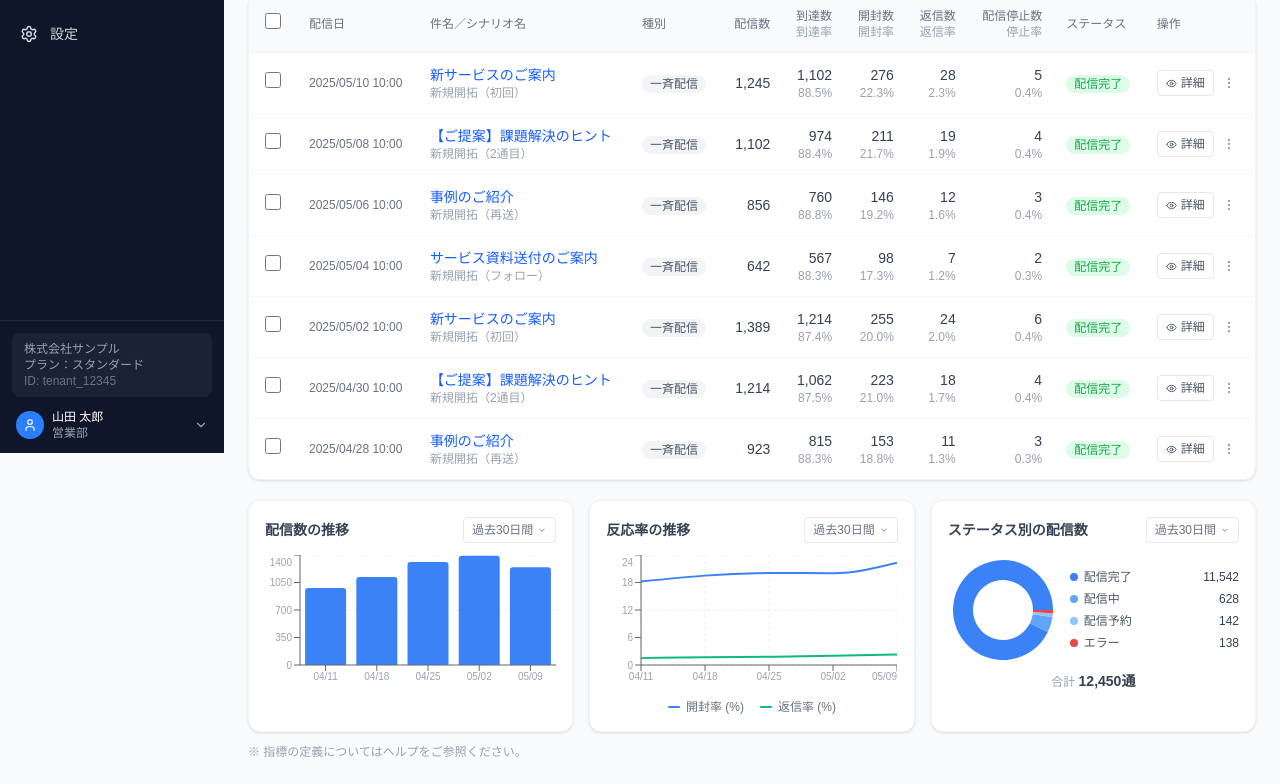
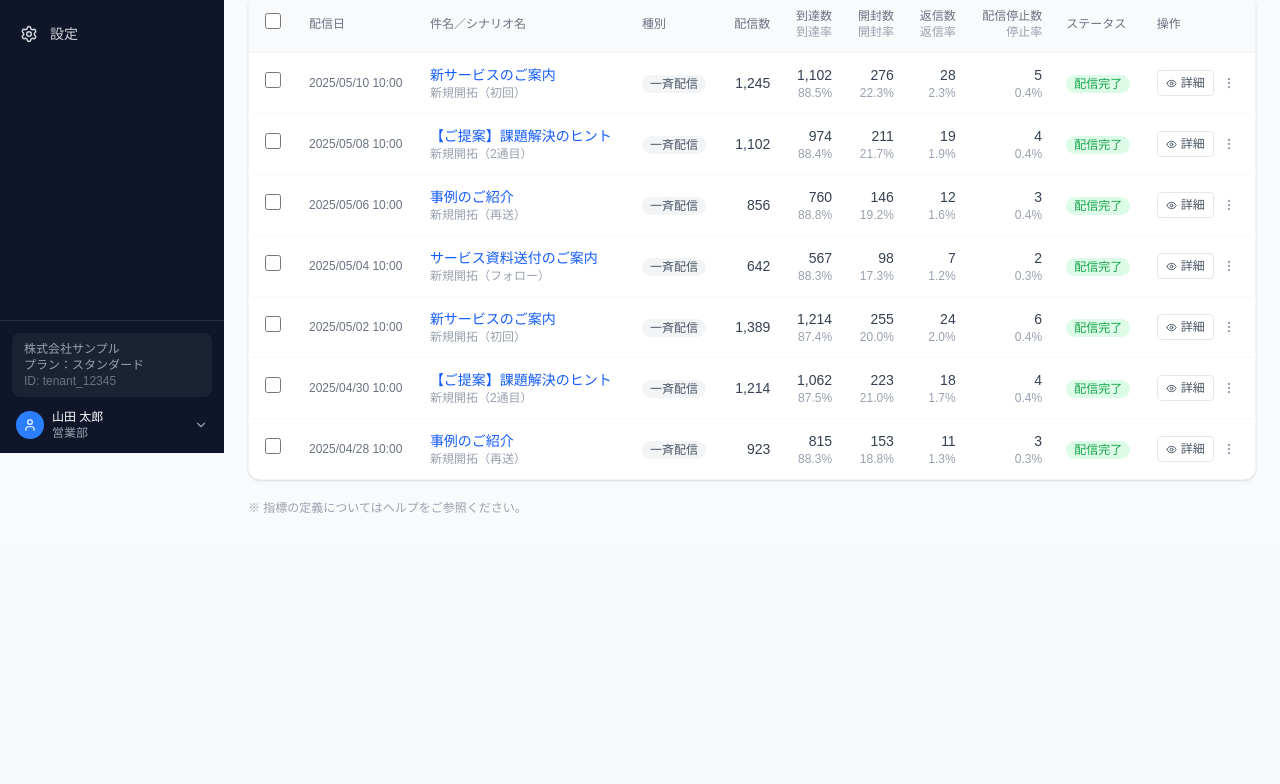
Before and after one commit to nn-nissy1010/freshbound, a Next.js app: page /delivery-history in a window 1280 px wide. Shown: the part 347-1131 px from the top of the page. After the commit the page ends 887 px from the top, so only its background shows below. Built offline with nearby package versions, Linux system fonts and the light colour scheme.

Commit message:
fix: remove bottom charts section from delivery history

```diff
--- a/src/app/(app)/delivery-history/page.tsx
+++ b/src/app/(app)/delivery-history/page.tsx
@@ -290,95 +290,6 @@ export default function DeliveryHistoryPage() {
         </table>
       </div>
 
-      {/* Bottom Charts */}
-      <div className="grid grid-cols-3 gap-4">
-        {/* Bar Chart */}
-        <div className="bg-white rounded-xl border border-gray-100 p-4 shadow-sm">
-          <div className="flex items-center justify-between mb-3">
-            <h3 className="text-sm font-semibold text-gray-700">配信数の推移</h3>
-            <button className="text-xs border border-gray-200 rounded px-2 py-1 text-gray-500 hover:bg-gray-50 flex items-center gap-1">
-              過去30日間
-              <svg width="10" height="10" viewBox="0 0 24 24" fill="none" stroke="currentColor" strokeWidth="2"><path d="M6 9l6 6 6-6"/></svg>
-            </button>
-          </div>
-          <ResponsiveContainer width="100%" height={140}>
-            <BarChart data={barData} margin={{ top: 0, right: 0, left: -25, bottom: 0 }}>
-              <CartesianGrid strokeDasharray="3 3" stroke="#f0f0f0" vertical={false} />
-              <XAxis dataKey="date" tick={{ fontSize: 10, fill: '#9ca3af' }} />
-              <YAxis tick={{ fontSize: 10, fill: '#9ca3af' }} />
-              <Tooltip contentStyle={{ fontSize: 11, borderRadius: 6 }} />
-              <Bar dataKey="配信" fill="#3b82f6" radius={[3, 3, 0, 0]} />
-            </BarChart>
-          </ResponsiveContainer>
-        </div>
-
-        {/* Line Chart */}
-        <div className="bg-white rounded-xl border border-gray-100 p-4 shadow-sm">
-          <div className="flex items-center justify-between mb-3">
-            <h3 className="text-sm font-semibold text-gray-700">反応率の推移</h3>
-            <button className="text-xs border border-gray-200 rounded px-2 py-1 text-gray-500 hover:bg-gray-50 flex items-center gap-1">
-              過去30日間
-              <svg width="10" height="10" viewBox="0 0 24 24" fill="none" stroke="currentColor" strokeWidth="2"><path d="M6 9l6 6 6-6"/></svg>
-            </button>
-          </div>
-          <ResponsiveContainer width="100%" height={140}>
-            <LineChart data={lineData} margin={{ top: 0, right: 0, left: -25, bottom: 0 }}>
-              <CartesianGrid strokeDasharray="3 3" stroke="#f0f0f0" />
-              <XAxis dataKey="date" tick={{ fontSize: 10, fill: '#9ca3af' }} />
-              <YAxis tick={{ fontSize: 10, fill: '#9ca3af' }} />
-              <Tooltip contentStyle={{ fontSize: 11, borderRadius: 6 }} />
-              <Line type="monotone" dataKey="開封率" stroke="#3b82f6" strokeWidth={2} dot={false} name="開封率 (%)" />
-              <Line type="monotone" dataKey="返信率" stroke="#10b981" strokeWidth={2} dot={false} name="返信率 (%)" />
-            </LineChart>
-          </ResponsiveContainer>
-          <div className="flex items-center gap-4 mt-1 justify-center">
-            {[{ label: '開封率 (%)', color: '#3b82f6' }, { label: '返信率 (%)', color: '#10b981' }].map(l => (
-              <div key={l.label} className="flex items-center gap-1.5">
-                <div className="w-3 h-0.5 rounded" style={{ backgroundColor: l.color }} />
-                <span className="text-xs text-gray-500">{l.label}</span>
-              </div>
-            ))}
-          </div>
-        </div>
-
-        {/* Status Pie */}
-        <div className="bg-white rounded-xl border border-gray-100 p-4 shadow-sm">
-          <div className="flex items-center justify-between mb-3">
-            <h3 className="text-sm font-semibold text-gray-700">ステータス別の配信数</h3>
-            <button className="text-xs border border-gray-200 rounded px-2 py-1 text-gray-500 hover:bg-gray-50 flex items-center gap-1">
-              過去30日間
-              <svg width="10" height="10" viewBox="0 0 24 24" fill="none" stroke="currentColor" strokeWidth="2"><path d="M6 9l6 6 6-6"/></svg>
-            </button>
-          </div>
-          <div className="flex items-center gap-3">
-            <ResponsiveContainer width={110} height={110}>
-              <PieChart>
-                <Pie data={statusPieData} cx="50%" cy="50%" innerRadius={30} outerRadius={50} dataKey="value" strokeWidth={0}>
-                  {statusPieData.map((entry, index) => (
-                    <Cell key={index} fill={entry.color} />
-                  ))}
-                </Pie>
-              </PieChart>
-            </ResponsiveContainer>
-            <div className="flex-1 space-y-1.5">
-              {statusPieData.map((item) => (
-                <div key={item.name} className="flex items-center justify-between">
-                  <div className="flex items-center gap-1.5">
-                    <div className="w-2 h-2 rounded-full" style={{ backgroundColor: item.color }} />
-                    <span className="text-xs text-gray-600">{item.name}</span>
-                  </div>
-                  <span className="text-xs font-medium text-gray-700">{item.value.toLocaleString()}</span>
-                </div>
-              ))}
-            </div>
-          </div>
-          <div className="text-center mt-1">
-            <span className="text-xs text-gray-400">合計 </span>
-            <span className="text-sm font-bold text-gray-700">12,450通</span>
-          </div>
-        </div>
-      </div>
-
       <p className="text-xs text-gray-400 mt-3">※ 指標の定義についてはヘルプをご参照ください。</p>
 
       {/* New Delivery Modal */}
```
